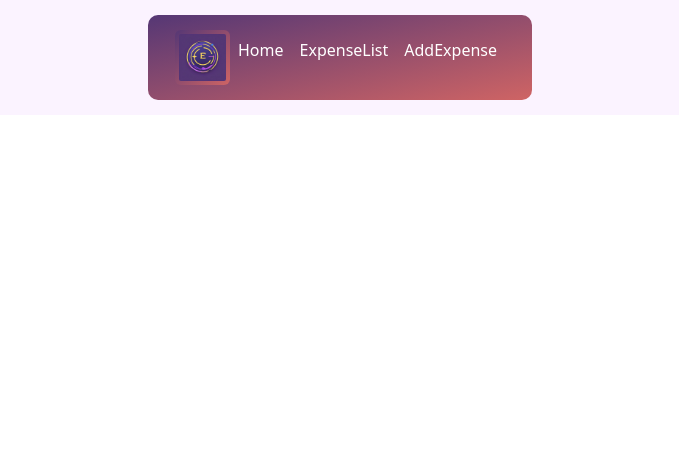
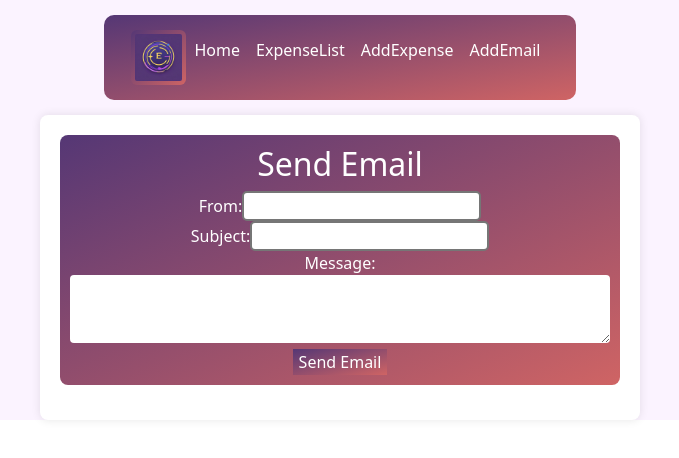
Before and after one commit to Andrew-Acin/msp3-exptracker-frontend, a React (Create React App) app: page /AddEmail in a window 1280 px wide. Shown: the top 458 px of the page, without its empty margins (300-979 px from the left). Built offline with nearby package versions, Linux system fonts and the light colour scheme; no server answers; a web font is replaced by a local one.

Commit message:
added email components

```diff
--- a/src/App.css
+++ b/src/App.css
@@ -89,3 +89,45 @@ Link {
   color: white;
   padding: 10px;
 }
+
+
+.email-text {
+  border-style: solid;
+  border-radius: 5px;
+}
+
+.email-text-input {
+  color: white;
+}
+
+.container {
+  width: 100%;
+  max-width: 600px;
+  margin: 0 auto;
+  padding: 20px;
+  border-radius: 8px;
+  box-shadow: 0 0 10px rgba(0, 0, 0, 0.1);
+  background-color: #fff;
+}
+
+.inputContainer {
+  margin-bottom: 15px;
+  padding: 10px;
+  border-radius: 8px;
+  background: linear-gradient(to bottom right, rgb(85, 55, 117), rgb(207, 100, 100));
+}
+
+.textarea {
+  width: 100%;
+  padding: 10px;
+  border: none;
+  border-radius: 4px;
+  background-color: #fff;
+  color: #333;
+  outline: none;
+  box-sizing: border-box;
+}
+
+.email-header {
+  color: white;
+}
--- a/src/App.js
+++ b/src/App.js
@@ -6,6 +6,7 @@ import EditExpense from './components/EditExpense';
 import ExpenseList from './components/ExpenseList';
 import Navbar from './components/Expbar';
 import Home from './components/Home';
+import EmailForm from './components/AddEmail';
 import { ExpenseProvider } from './components/ExpenseContext';
 
 function App() {
@@ -19,6 +20,7 @@ function App() {
             <Route path="/ExpenseList" element={<ExpenseList />} />
             <Route path="/AddExpense" element={<AddExpense />} />
             <Route path="/EditExpense/:id" element={<EditExpense />} />
+            <Route path="/AddEmail" element={<EmailForm />} />
           </Routes>
         </div>
       </Router>
--- /dev/null
+++ b/src/components/AddEmail.js
@@ -0,0 +1,67 @@
+import React, { useState } from 'react';
+
+const EmailForm = () => {
+  const [to, setTo] = useState('');
+  const [subject, setSubject] = useState('');
+  const [text, setText] = useState('');
+  const [message, setMessage] = useState('');
+  const [error, setError] = useState('');
+
+
+
+  const handleSubmit = async (e) => {
+    e.preventDefault();
+
+    try {
+    //   const response = await fetch(`${process.env.REACT_APP_BACKEND_API }/email`, {
+    const response = await fetch('http://localhost:3001/api/send', {
+        method: 'POST',
+        headers: {
+          'Content-Type': 'application/json'
+        },
+        body: JSON.stringify({ to, subject, text })
+      });
+
+      const data = await response.json();
+
+      if (response.ok) {
+        setMessage(data.message);
+        setError('');
+      } else {
+        setMessage('');
+        setError(data.message || 'Failed to send email');
+      }
+    } catch (err) {
+      setMessage('');
+      setError('Failed to send email');
+      console.error('Error sending email:', err);
+    }
+  };
+
+  return (
+    <div className='container'>
+        <div className='inputContainer'>
+            <h2 className='email-header'>Send Email</h2>
+            <form onSubmit={handleSubmit}>
+                <div>
+                <label className='email-text-input'>From:</label>
+                <input  className='email-text' type="email" value={to} onChange={(e) => setTo(e.target.value)} required />
+                </div>
+                <div>
+                <label className='email-text-input'>Subject:</label>
+                <input className='email-text' type="text" value={subject} onChange={(e) => setSubject(e.target.value)} required />
+                </div>
+                <div>
+                <label className='email-text-input'>Message:</label>
+                <textarea className='email-text-input textarea' value={text} onChange={(e) => setText(e.target.value)} />
+                </div>
+                <button className='button' type="submit">Send Email</button>
+            </form>
+            {message && <p style={{ color: 'green' }}>{message}</p>}
+            {error && <p style={{ color: 'white' }}>{error}</p>}
+      </div>
+    </div>
+  );
+};
+
+export default EmailForm;
--- a/src/components/Expbar.js
+++ b/src/components/Expbar.js
@@ -12,6 +12,7 @@ function Navbar() {
                         <Link className="nav-link text-white" to="/">Home</Link>
                         <Link className="nav-link text-white" to="./ExpenseList">ExpenseList</Link>
                         <Link className="nav-link text-white" to="./AddExpense">AddExpense</Link>
+                        <Link className="nav-link text-white" to="./AddEmail" >AddEmail</Link>
                         {/* <Link className="nav-link text-white" to="./EditExpense">EditExpense</Link> */}
                     </div>
                 </div>
--- a/src/components/ExpenseList.js
+++ b/src/components/ExpenseList.js
@@ -7,7 +7,7 @@ function ExpenseList() {
   const [expenses, setExpenses] = useState([]);
 
   useEffect(() => {
-    fetch('http://localhost:3001/expenses')
+    fetch(`${process.env.REACT_APP_BACKEND_API }/expenses`)
       .then(response => response.json())
       .then(data => {
         setExpenses(data);
```
Also changed, not shown: 1 other file (tests, documents, lock files or other folders).
